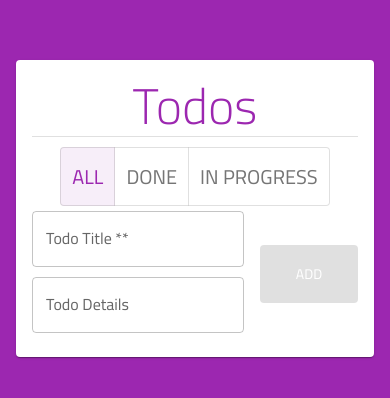
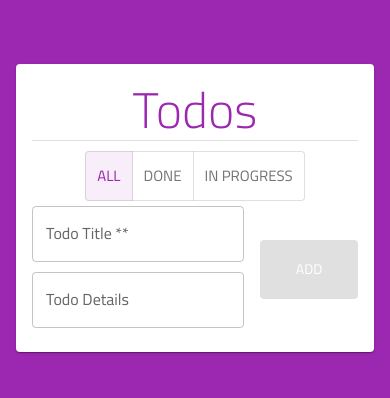
Before and after one commit to Mandela95/Todo-List-React-Js, a React (Create React App) app: page / in a window 390 px wide. Shown: the part 214-612 px from the top of the page. Built offline with nearby package versions, Linux system fonts and the light colour scheme.

Commit message:
update style

```diff
--- a/src/App.css
+++ b/src/App.css
@@ -114,6 +114,6 @@
       font-size: 50px !important;
     }
     .toggleBtn {
-      font-size: 20px !important;
+      font-size: 15px !important;
     }
 }
```
